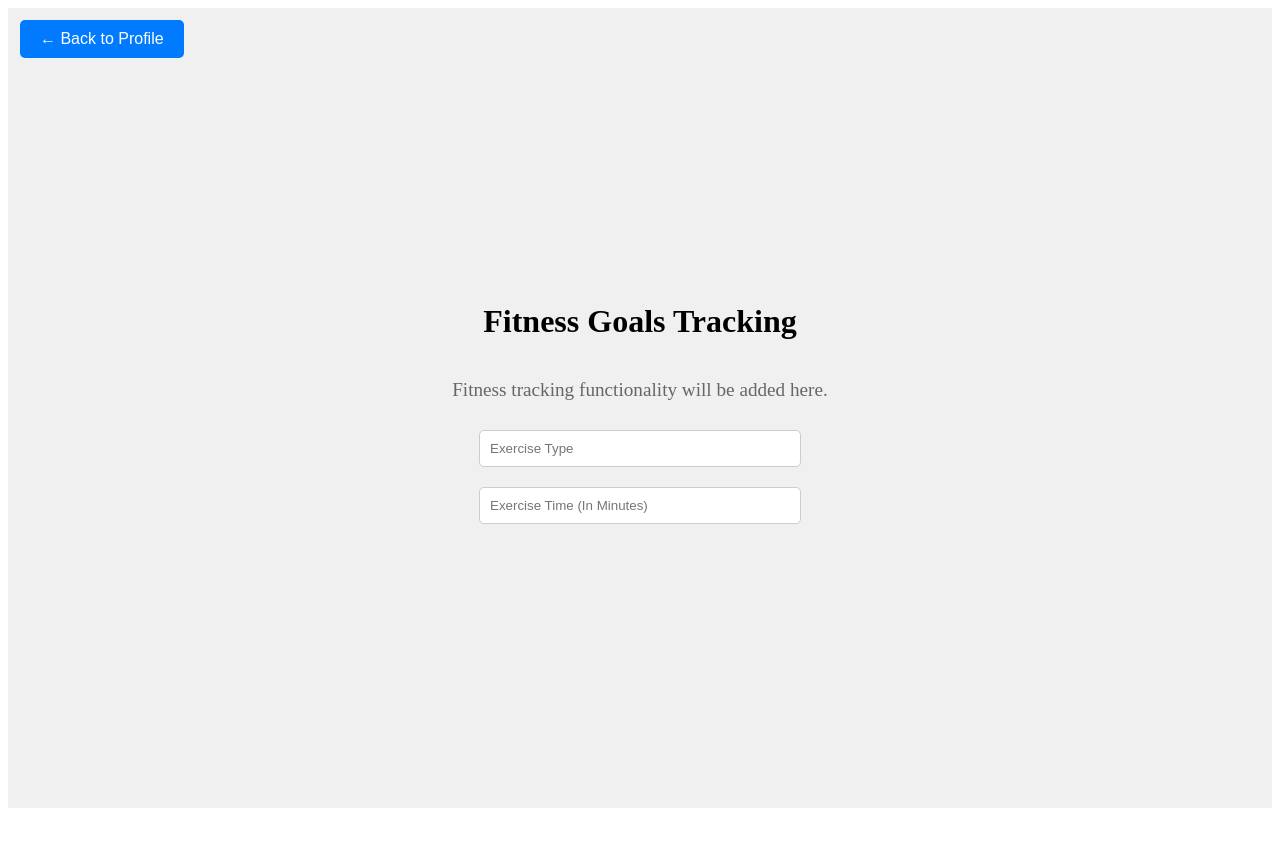
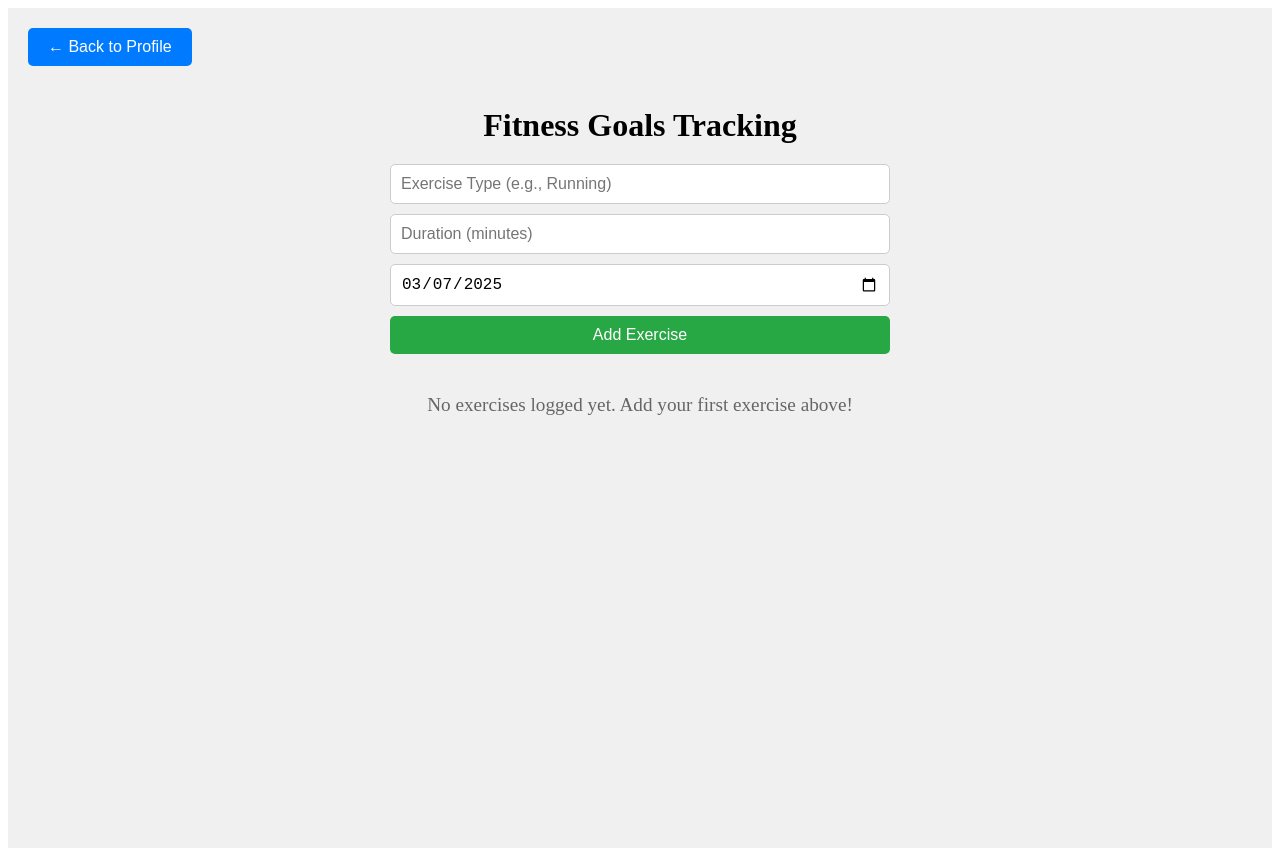
Before and after one commit to saanjpatel/IntroSWEGroup3, a React (Vite) app in the folder frontend/: page /tracking in a window 1280 px wide. Before the commit the page ends 816 px from the top, so only its background shows below. Built offline with nearby package versions, Linux system fonts and the light colour scheme.

Commit message:
Added table for tracking, moved update password to src folder

```diff
--- a/frontend/src/App.jsx
+++ b/frontend/src/App.jsx
@@ -1,18 +1,47 @@
-import React from "react";
-import ReactDOM from "react-dom/client";
-import { BrowserRouter as Router, Routes, Route } from "react-router-dom";
-import Login from "./Login";
-import Profile from "./Profile";
-import UpdatePassword from "./UpdatePassword";
+// src/App.jsx
+import { useState } from 'react';
+import { BrowserRouter as Router, Routes, Route } from 'react-router-dom';
+import LandingPage from './components/LandingPage';
+import Login from './components/Login';
+import Register from './components/Register';
+import Profile from './components/Profile';
+import Weather from './components/Weather';
+import Tracking from './components/Tracking';
+import UpdatePassword from './UpdatePassword';
 
-ReactDOM.createRoot(document.getElementById("root")).render(
-  <React.StrictMode>
+function App() {
+  const [exercises, setExercises] = useState(() => {
+    // Load from localStorage if available
+    const saved = localStorage.getItem('exercises');
+    return saved ? JSON.parse(saved) : [];
+  });
+
+  // Save to localStorage whenever exercises change
+  useState(() => {
+    localStorage.setItem('exercises', JSON.stringify(exercises));
+  }, [exercises]);
+
+  return (
     <Router>
       <Routes>
-        <Route path="/" element={<Login />} />
+        <Route path="/" element={<LandingPage />} />
+        <Route path="/login" element={<Login />} />
+        <Route path="/register" element={<Register />} />
         <Route path="/profile" element={<Profile />} />
+        <Route path="/weather" element={<Weather />} />
         <Route path="/update-password" element={<UpdatePassword />} />
+        <Route
+          path="/tracking"
+          element={
+            <Tracking
+              exercises={exercises}
+              setExercises={setExercises}
+            />
+          }
+        />
       </Routes>
     </Router>
-  </React.StrictMode>
-);
+  );
+}
+
+export default App;
--- a/frontend/src/components/Tracking.jsx
+++ b/frontend/src/components/Tracking.jsx
@@ -1,31 +1,110 @@
-import React, {useState} from "react";
+import React, { useState } from "react";
 import { useNavigate } from "react-router-dom";
 
-const Tracking = () => {
+const Tracking = ({ exercises, setExercises }) => {
   const navigate = useNavigate();
   const [exerciseType, setExerciseType] = useState("");
   const [exerciseTime, setExerciseTime] = useState("");
+  const [date, setDate] = useState(new Date().toISOString().split('T')[0]);
+
+  // Sort exercises: date (newest first) → name (A-Z) → time (ascending)
+  const sortedExercises = [...exercises].sort((a, b) => {
+    // First sort by date (newest first)
+    if (a.date > b.date) return -1;
+    if (a.date < b.date) return 1;
+
+    // If dates are equal, sort by exercise name (A-Z)
+    if (a.type.toLowerCase() < b.type.toLowerCase()) return -1;
+    if (a.type.toLowerCase() > b.type.toLowerCase()) return 1;
+
+    // If names are equal, sort by duration (shortest first)
+    return parseInt(a.time) - parseInt(b.time);
+  });
+
+  const handleAddExercise = () => {
+    if (exerciseType && exerciseTime) {
+      const newExercise = {
+        id: Date.now(),
+        type: exerciseType.trim(),
+        time: exerciseTime,
+        date: date
+      };
+      setExercises([...exercises, newExercise]);
+      setExerciseType("");
+      setExerciseTime("");
+    }
+  };
+
+  const handleDeleteExercise = (id) => {
+    setExercises(exercises.filter(exercise => exercise.id !== id));
+  };
+
   return (
     <div style={styles.container}>
       <button onClick={() => navigate("/profile")} style={styles.backButton}>
         ← Back to Profile
       </button>
       <h1 style={styles.title}>Fitness Goals Tracking</h1>
-      <p style={styles.placeholder}>Fitness tracking functionality will be added here.</p>
+
+      <div style={styles.inputGroup}>
         <input
-        type="exercise type"
-        placeholder="Exercise Type"
+          type="text"
+          placeholder="Exercise Type (e.g., Running)"
           value={exerciseType}
           onChange={(e) => setExerciseType(e.target.value)}
           style={styles.input}
         />
         <input
-        type="exercise time"
-        placeholder="Exercise Time (In Minutes)"
+          type="number"
+          placeholder="Duration (minutes)"
           value={exerciseTime}
           onChange={(e) => setExerciseTime(e.target.value)}
           style={styles.input}
         />
+        <input
+          type="date"
+          value={date}
+          onChange={(e) => setDate(e.target.value)}
+          style={styles.input}
+        />
+        <button onClick={handleAddExercise} style={styles.addButton}>
+          Add Exercise
+        </button>
+      </div>
+
+      {sortedExercises.length > 0 ? (
+        <div style={styles.tableContainer}>
+          <table style={styles.table}>
+            <thead>
+              <tr>
+                <th style={styles.th}>Date ▼</th>
+                <th style={styles.th}>Exercise</th>
+                <th style={styles.th}>Duration (min)</th>
+                <th style={styles.th}>Actions</th>
+              </tr>
+            </thead>
+            <tbody>
+              {sortedExercises.map((exercise) => (
+                <tr key={exercise.id} style={styles.tr}>
+                  <td style={styles.td}>{exercise.date}</td>
+                  <td style={styles.td}>{exercise.type}</td>
+                  <td style={styles.td}>{exercise.time}</td>
+                  <td style={styles.td}>
+                    <button
+                      onClick={() => handleDeleteExercise(exercise.id)}
+                      style={styles.deleteButton}
+                    >
+                      Delete
+                    </button>
+                  </td>
+                </tr>
+              ))}
+            </tbody>
+          </table>
+        </div>
+      ) : (
+        <p style={styles.placeholder}>No exercises logged yet. Add your first exercise above!</p>
+      )}
     </div>
   );
 };
@@ -35,14 +114,12 @@ const styles = {
     display: "flex",
     flexDirection: "column",
     alignItems: "center",
-    justifyContent: "center",
-    height: "100vh",
+    minHeight: "100vh",
     backgroundColor: "#f0f0f0",
+    padding: "20px",
   },
   backButton: {
-    position: "absolute",
-    top: "20px",
-    left: "20px",
+    alignSelf: "flex-start",
     padding: "10px 20px",
     borderRadius: "5px",
     border: "none",
@@ -50,21 +127,76 @@ const styles = {
     color: "#fff",
     cursor: "pointer",
     fontSize: "1rem",
+    marginBottom: "20px",
   },
   title: {
     fontSize: "2rem",
     marginBottom: "20px",
   },
+  inputGroup: {
+    display: "flex",
+    flexDirection: "column",
+    gap: "10px",
+    width: "100%",
+    maxWidth: "500px",
+    marginBottom: "20px",
+  },
+  input: {
+    padding: "10px",
+    borderRadius: "5px",
+    border: "1px solid #ccc",
+    fontSize: "1rem",
+  },
+  addButton: {
+    padding: "10px",
+    borderRadius: "5px",
+    border: "none",
+    backgroundColor: "#28a745",
+    color: "#fff",
+    cursor: "pointer",
+    fontSize: "1rem",
+  },
+  tableContainer: {
+    width: "100%",
+    maxWidth: "800px",
+    overflowX: "auto",
+  },
+  table: {
+    width: "100%",
+    borderCollapse: "collapse",
+    backgroundColor: "#fff",
+    borderRadius: "5px",
+    boxShadow: "0 2px 4px rgba(0,0,0,0.1)",
+  },
+  th: {
+    padding: "12px",
+    textAlign: "left",
+    backgroundColor: "#007bff",
+    color: "#fff",
+    borderBottom: "1px solid #ddd",
+  },
+  td: {
+    padding: "12px",
+    borderBottom: "1px solid #ddd",
+  },
+  tr: {
+    "&:hover": {
+      backgroundColor: "#f5f5f5",
+    },
+  },
+  deleteButton: {
+    padding: "5px 10px",
+    borderRadius: "3px",
+    border: "none",
+    backgroundColor: "#dc3545",
+    color: "#fff",
+    cursor: "pointer",
+    fontSize: "0.9rem",
+  },
   placeholder: {
     fontSize: "1.2rem",
     color: "#666",
-  },
-  input: {
-    width: "300px",
-    padding: "10px",
-    margin: "10px 0",
-    borderRadius: "5px",
-    border: "1px solid #ccc",
+    marginTop: "20px",
   },
 };
 
--- a/frontend/src/main.jsx
+++ b/frontend/src/main.jsx
@@ -1,24 +1,10 @@
+// src/main.jsx
 import React from "react";
 import ReactDOM from "react-dom/client";
-import { BrowserRouter as Router, Routes, Route } from "react-router-dom";
-import LandingPage from "./components/LandingPage";
-import Login from "./components/Login";
-import Register from "./components/Register";
-import Profile from "./components/Profile";
-import Weather from "./components/Weather";
-import Tracking from "./components/Tracking";
+import App from "./App";
 
 ReactDOM.createRoot(document.getElementById("root")).render(
   <React.StrictMode>
-    <Router>
-      <Routes>
-        <Route path="/" element={<LandingPage />} />
-        <Route path="/login" element={<Login />} />
-        <Route path="/register" element={<Register />} />
-        <Route path="/profile" element={<Profile />} />
-        <Route path="/weather" element={<Weather />} />
-        <Route path="/tracking" element={<Tracking />} />
-      </Routes>
-    </Router>
+    <App />
   </React.StrictMode>
 );
```
Also changed, not shown: frontend/src/UpdatePassword.jsx (renamed from frontend/src/components/UpdatePassword.jsx). Lines whose indentation alone changed are shown as unchanged.
